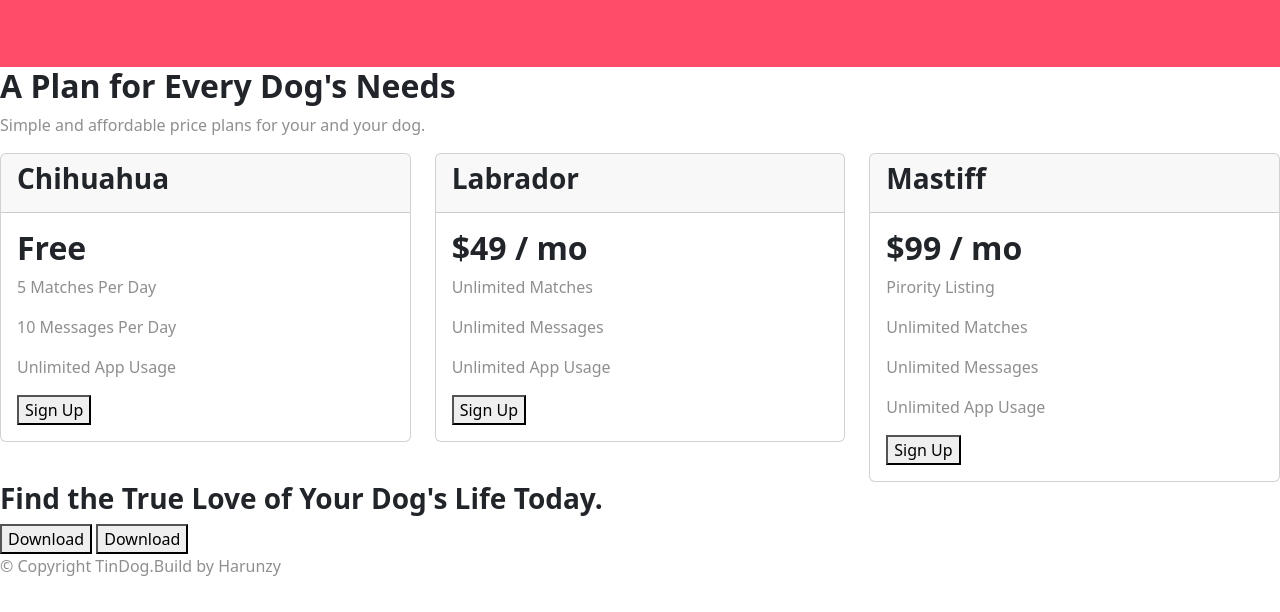
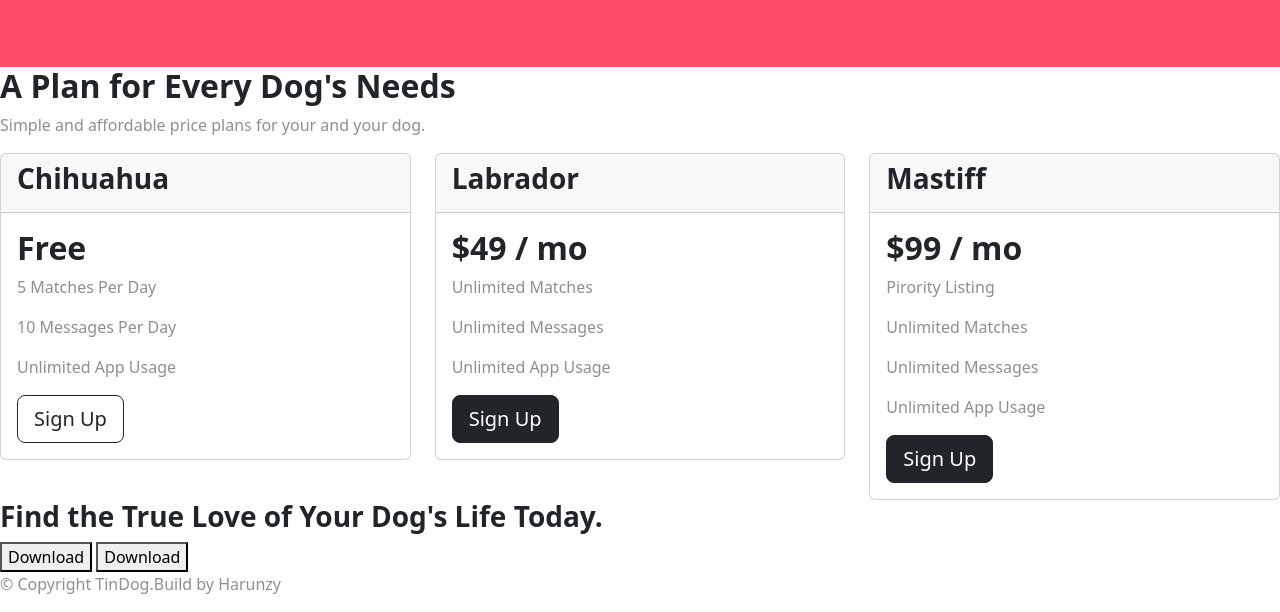
Before and after one commit to HarunaZakaria/tinDog, a plain HTML site: page index.html in a window 1280 px wide. Shown: the part 1753-2365 px from the top of the page. Drawn offline with nearby package versions, Linux system fonts and the light colour scheme.

Commit message:
add a btn-dark

```diff
--- a/index.html
+++ b/index.html
@@ -148,7 +148,7 @@
             <p>5 Matches Per Day</p>
             <p>10 Messages Per Day</p>
             <p>Unlimited App Usage</p>
-            <button type="button">Sign Up</button>
+            <button type="button" class="btn btn-lg btn-block btn-outline-dark">Sign Up</button>
           </div>
         </div>
       </div>
@@ -162,7 +162,7 @@
             <p>Unlimited Matches</p>
             <p>Unlimited Messages</p>
             <p>Unlimited App Usage</p>
-            <button type="button">Sign Up</button>
+            <button type="button" class="btn btn-lg btn-block btn-dark">Sign Up</button>
           </div>
         </div>
       </div>
@@ -177,7 +177,7 @@
             <p>Unlimited Matches</p>
             <p>Unlimited Messages</p>
             <p>Unlimited App Usage</p>
-            <button type="button">Sign Up</button>
+            <button type="button" class="btn btn-lg btn-block btn-dark">Sign Up</button>
           </div>
         </div>
       </div>
```
